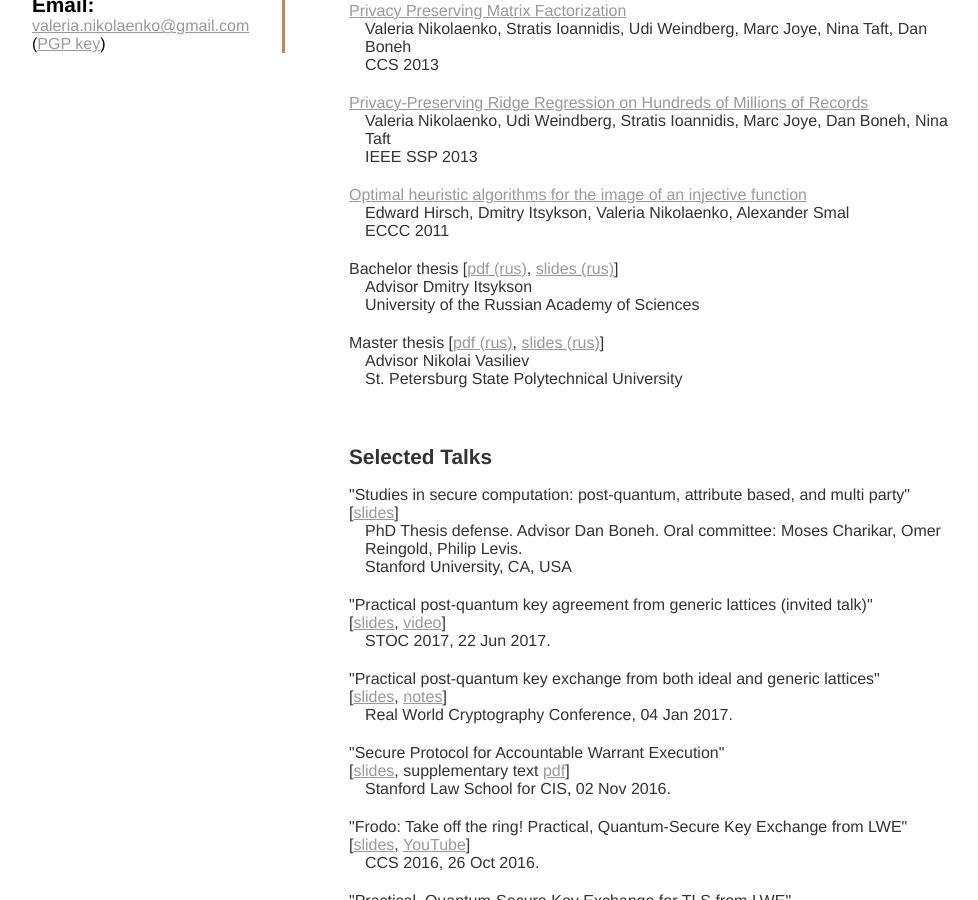
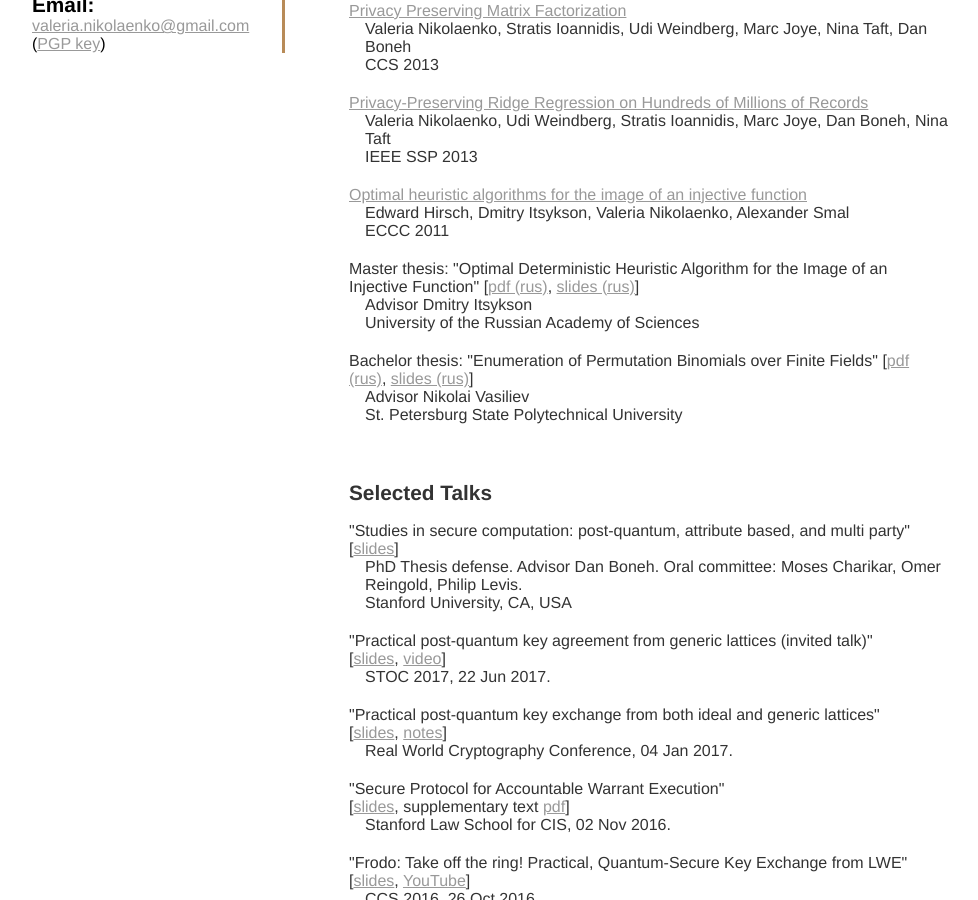
Before and after one commit to valerini/valerini.github.io, a Jekyll site: the page built from publications.html, in a window 1280 px wide and 900 px high, scrolled down 453 px. Shown: the whole window, without its empty margins (57-1035 px from the left). Built offline with Jekyll 4.4.1, drawn with Linux system fonts in a browser that asks for light colours.

Commit message:
Fixing things, new CV

```diff
--- a/publications.html
+++ b/publications.html
@@ -80,7 +80,7 @@ title: Valeria Nikolaenko
 
   <div class="paper">
     <div class="title">
-      Bachelor thesis [<a href="https://docs.google.com/viewer?a=v&pid=explorer&chrome=true&srcid=0B5qjSJpwjTbNZDYwNmM0OGItNzA2My00ODg3LWFjYTItNjBlYjcyNjE5YjFh&hl=en_US">pdf (rus)</a>, <a href="https://docs.google.com/viewer?a=v&pid=explorer&chrome=true&srcid=0B5qjSJpwjTbNYTI0OTYxMjUtYWMxNS00MGNlLWI3MGEtZjg0ODY3MzVhZmYw&hl=en_US">slides (rus)</a>]
+      Master thesis: "Optimal Deterministic Heuristic Algorithm for the Image of an Injective Function" [<a href="https://docs.google.com/viewer?a=v&pid=explorer&chrome=true&srcid=0B5qjSJpwjTbNM2RmNTA0ODMtNzNhYi00ZGNiLTk4MzktYWZlZjZkMGUyYTMw&hl=en_US">pdf (rus)</a>, <a href="https://docs.google.com/viewer?a=v&pid=explorer&chrome=true&srcid=0B5qjSJpwjTbNYTJjMjliMWItNjQ3ZC00NjU4LWFhODItNWE0MTA4ZjE1MDUx&hl=en_US">slides (rus)</a>]
       </div>
     <div class="authors">
       Advisor Dmitry Itsykson
@@ -89,10 +89,11 @@ title: Valeria Nikolaenko
       University of the Russian Academy of Sciences
     </div>
   </div>
+
   <div class="paper">
     <div class="title">
-      Master thesis [<a href="https://docs.google.com/viewer?a=v&pid=explorer&chrome=true&srcid=0B5qjSJpwjTbNM2RmNTA0ODMtNzNhYi00ZGNiLTk4MzktYWZlZjZkMGUyYTMw&hl=en_US">pdf (rus)</a>, <a href="https://docs.google.com/viewer?a=v&pid=explorer&chrome=true&srcid=0B5qjSJpwjTbNYTJjMjliMWItNjQ3ZC00NjU4LWFhODItNWE0MTA4ZjE1MDUx&hl=en_US">slides (rus)</a>]
-      </div>
+      Bachelor thesis: "Enumeration of Permutation Binomials over Finite Fields" [<a href="https://docs.google.com/viewer?a=v&pid=explorer&chrome=true&srcid=0B5qjSJpwjTbNZDYwNmM0OGItNzA2My00ODg3LWFjYTItNjBlYjcyNjE5YjFh&hl=en_US">pdf (rus)</a>, <a href="https://docs.google.com/viewer?a=v&pid=explorer&chrome=true&srcid=0B5qjSJpwjTbNYTI0OTYxMjUtYWMxNS00MGNlLWI3MGEtZjg0ODY3MzVhZmYw&hl=en_US">slides (rus)</a>]
+    </div>
     <div class="authors">
       Advisor Nikolai Vasiliev
     </div>
```
Also changed, not shown: 1 other file.
